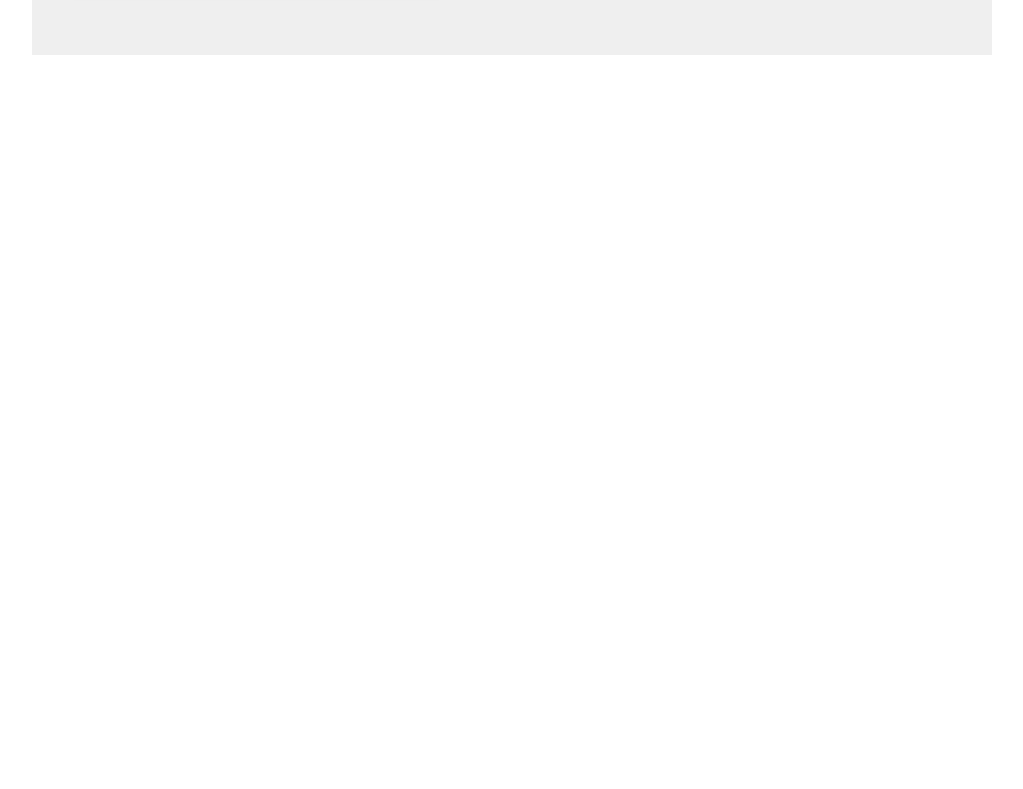
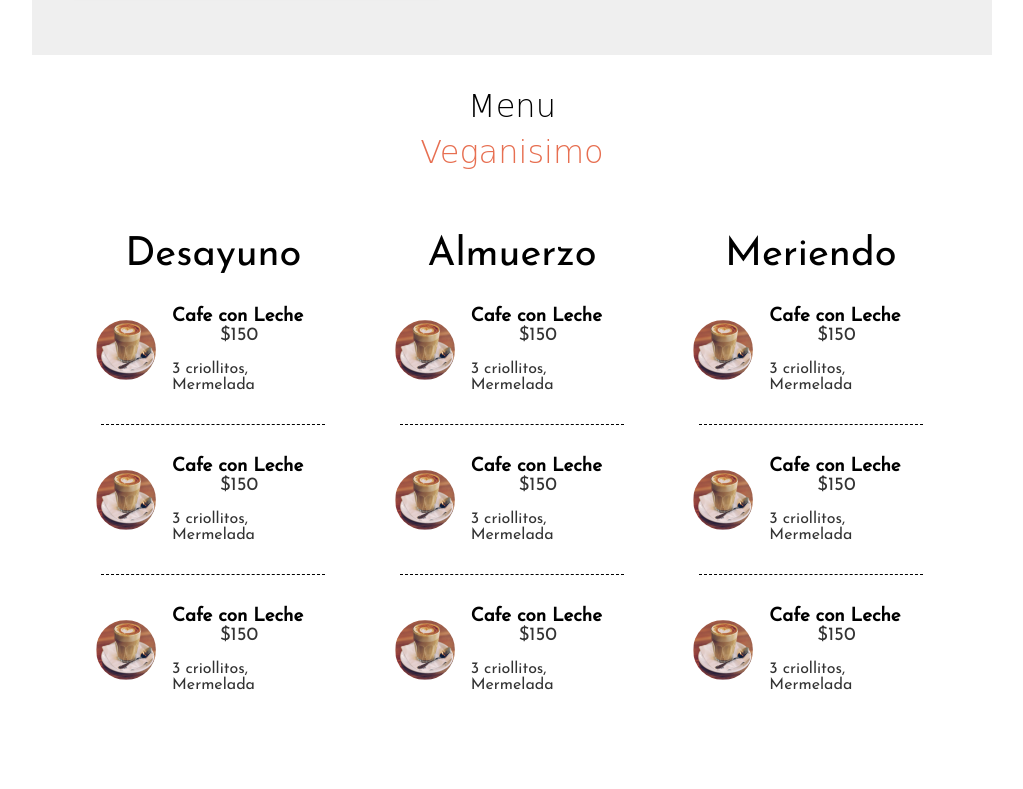
Before and after one commit to Ella-Abreu/Restaurante-Vegano, a plain HTML site: page index.html in a window 1280 px wide. Shown: the part 1496-2285 px from the top of the page, without its empty margins (128-1151 px from the left). Before the commit the page ends 1551 px from the top, so only its background shows below. Drawn offline with Linux system fonts and the light colour scheme; a web font is replaced by a local one.

Commit message:
Menu section added

```diff
--- a/index.html
+++ b/index.html
@@ -75,8 +75,91 @@
                 <img class="speciality-image" src="./img/bowl.png" alt="picture of a bowl of soup">
             </article>
         </section>
+        <!--specialities end-->
 
-        <!--specialities end-->
+        <!--Menu start-->
+        <section class="menu">
+            <h2 class="section-title">Menu <span>Veganisimo</span></h2>
+            <section class="menu-container">
+                <!--Desayuno -->
+                <section>
+                    <h3 class="menu-title">Desayuno</h3>
+                    <article class="menu-item">
+                        <img src="./img/coffee.png" alt="image of a cup of coffee">
+                        <section>
+                            <h3>Cafe con Leche <span>$150</span></h3>
+                            <p>3 criollitos, Mermelada</p>
+                        </section>
+                    </article>
+                    <article class="menu-item">
+                        <img src="./img/coffee.png" alt="image of a cup of coffee">
+                        <section>
+                            <h3>Cafe con Leche <span>$150</span></h3>
+                            <p>3 criollitos, Mermelada</p>
+                        </section>
+                    </article>
+                    <article class="menu-item">
+                        <img src="./img/coffee.png" alt="image of a cup of coffee">
+                        <section>
+                            <h3>Cafe con Leche <span>$150</span></h3>
+                            <p>3 criollitos, Mermelada</p>
+                        </section>
+                    </article>
+                </section>
+                <!--Almuerzo-->
+                <section>
+                    <h3 class="menu-title">Almuerzo</h3>
+                    <article class="menu-item">
+                        <img src="./img/coffee.png" alt="image of a cup of coffee">
+                        <section>
+                            <h3>Cafe con Leche <span>$150</span></h3>
+                            <p>3 criollitos, Mermelada</p>
+                        </section>
+                    </article>
+                    <article class="menu-item">
+                        <img src="./img/coffee.png" alt="image of a cup of coffee">
+                        <section>
+                            <h3>Cafe con Leche <span>$150</span></h3>
+                            <p>3 criollitos, Mermelada</p>
+                        </section>
+                    </article>
+                    <article class="menu-item">
+                        <img src="./img/coffee.png" alt="image of a cup of coffee">
+                        <section>
+                            <h3>Cafe con Leche <span>$150</span></h3>
+                            <p>3 criollitos, Mermelada</p>
+                        </section>
+                    </article>
+                </section>
+                <!--Meriendo-->
+                <section>
+                    <h3 class="menu-title">Meriendo</h3>
+                    <article class="menu-item">
+                        <img src="./img/coffee.png" alt="image of a cup of coffee">
+                        <section>
+                            <h3>Cafe con Leche <span>$150</span></h3>
+                            <p>3 criollitos, Mermelada</p>
+                        </section>
+                    </article>
+                    <article class="menu-item">
+                        <img src="./img/coffee.png" alt="image of a cup of coffee">
+                        <section>
+                            <h3>Cafe con Leche <span>$150</span></h3>
+                            <p>3 criollitos, Mermelada</p>
+                        </section>
+                    </article>
+                    <article class="menu-item">
+                        <img src="./img/coffee.png" alt="image of a cup of coffee">
+                        <section>
+                            <h3>Cafe con Leche <span>$150</span></h3>
+                            <p>3 criollitos, Mermelada</p>
+                        </section>
+                    </article>
+                </section>
+            </section>
+        </section>
+        <!--Menu end-->
+
 
     </main>
     <footer></footer>
--- a/style.css
+++ b/style.css
@@ -153,11 +153,59 @@ position: relative;
 /*specialities style end*/
 
 
+/*menu style start*/
+.menu-title {
+font-size: 2.5rem;
+font-weight: lighter;
+}
+
+.menu-item {
+display: flex;
+margin: 2rem 0;
+position: relative;
+align-items: center;
+padding: 0 2rem 2rem 2rem;
+}
+
+.menu-item::after {
+    content: "";
+    position: absolute;
+    bottom: 0;
+    left: 0;
+    right: 0;
+    height: 0.5rem;
+    border-bottom: 1px dashed black;
+}
+
+.menu-item:last-child::after {
+    border: none;
+}
+
+.menu-item img {
+width: 60px;
+height: 60px;
+border-radius: 30px;
+margin-right: 1rem;
+}
+
+.menu-item section h3 {
+margin-bottom: 1rem;
+}
+
+.menu-item section h3 span {
+margin-left: 3rem;
+font-weight: lighter;
+color: #333;
+}
+
+.menu-item p {
+color: #333;
+}
+/*menu style end*/
 
 
 
-
-
+/*media query start*/
 @media screen and (min-width:725px) {
     body {
         max-width: 960px;
@@ -237,4 +285,19 @@ position: relative;
     .speciality-item:last-child .speciality-info {
         order: 2;
     }
+
+    .menu-container {
+        display: flex;
+        padding: 2rem;
+    }
+
+    .menu-title {
+        text-align: center;
+    }
+
+    .menu-item::after {
+        width: 75%;
+        margin: 0 auto;
+    }
+
 }
```
